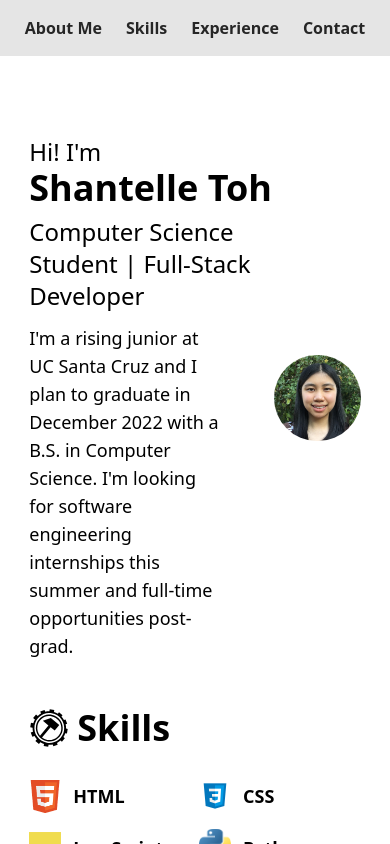
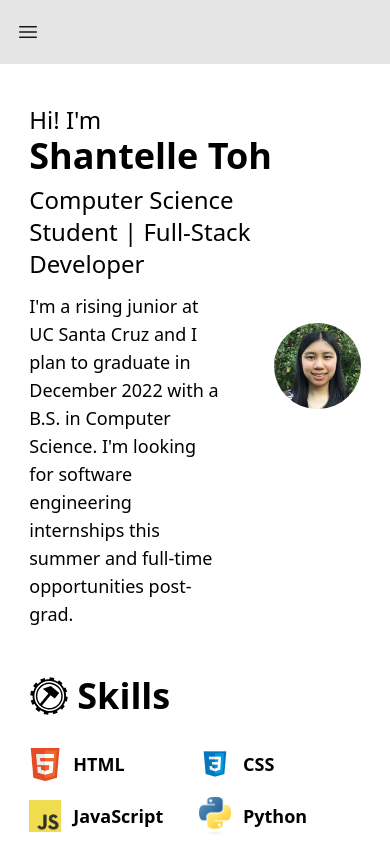
Before and after one commit to shantelletoh/shantelletoh.github.io, a React (Create React App) app in the folder client/: page / in a window 390 px wide. Shown: the top 844 px of the page. Built offline with nearby package versions, Linux system fonts and the light colour scheme.

Commit message:
implement navbar responsive small screen menu toggle

```diff
--- a/client/src/Components/About.jsx
+++ b/client/src/Components/About.jsx
@@ -2,7 +2,7 @@ import headshot from "../assets/headshot.png";
 export default function About() {
   return (
     <div class="flex justify-center pt-10">
-      <div class="mt-10 w-[85vw] max-w-[1080px] flex justify-between items-center sm:gap-3 lg:gap-8">
+      <div class="w-[85vw] max-w-[1080px] flex justify-between items-center sm:gap-3 lg:gap-8">
         <div>
           <h1 class="text-2xl w-full b-4">
             Hi! I'm{" "}
--- a/client/src/Components/Navbar.jsx
+++ b/client/src/Components/Navbar.jsx
@@ -1,6 +1,55 @@
+import { useState } from "react";
 export default function Navbar() {
+  const [open, setOpen] = useState(false);
+
   return (
-    <div class="bg-neutral-200 flex justify-center gap-2 py-2">
+    <div class="bg-neutral-200">
+      <div className="max-w-7xl px-2 sm:px-6 lg:px-8">
+        <div className="relative flex h-16 items-center justify-between">
+          {/* small screen toggle menu button */}
+          <div className="absolute left-0 flex items-center sm:hidden">
+            <button className="inline-flex items-center justify-center rounded-md p-2 text-neutral-900 hover:bg-neutral-200 hover:text-black focus:outline-none focus:ring-2 focus:ring-inset focus:ring-black">
+              {/* if open, display close menu icon */}
+              {open ? (
+                <svg
+                  xmlns="http://www.w3.org/2000/svg"
+                  fill="none"
+                  viewBox="0 0 24 24"
+                  strokeWidth={1.5}
+                  stroke="currentColor"
+                  className="w-6 h-6"
+                  onClick={() => setOpen(false)}
+                >
+                  <path
+                    strokeLinecap="round"
+                    strokeLinejoin="round"
+                    d="M6 18L18 6M6 6l12 12"
+                  />
+                </svg>
+              ) : (
+                // otherwise menu closed, so display open menu icon
+                <svg
+                  xmlns="http://www.w3.org/2000/svg"
+                  fill="none"
+                  viewBox="0 0 24 24"
+                  strokeWidth={1.5}
+                  stroke="currentColor"
+                  className="w-6 h-6"
+                  onClick={() => setOpen(true)}
+                >
+                  <path
+                    strokeLinecap="round"
+                    strokeLinejoin="round"
+                    d="M3.75 6.75h16.5M3.75 12h16.5m-16.5 5.25h16.5"
+                  />
+                </svg>
+              )}
+            </button>
+          </div>
+          {/* nav on md and larger screens */}
+          <div className="flex flex-1 items-center justify-center sm:items-stretch sm:justify-start">
+            <div className="hidden sm:ml-6 sm:block">
+              <div className="flex gap-1 lg:gap-3">
                 <a
                   href="#about"
                   class="text-neutral-800 hover:bg-neutral-300 hover:text-black rounded-md p-2 font-semibold"
@@ -26,5 +75,40 @@ export default function Navbar() {
                   Contact
                 </a>
               </div>
+            </div>
+          </div>
+        </div>
+      </div>
+      {open && (
+        <div className="sm:hidden">
+          <div className="space-y-1 px-2 pb-3">
+            <a
+              href="#about"
+              class="text-neutral-800 hover:bg-neutral-300 hover:text-black rounded-md px-3 py-1.5 font-semibold block w-fit"
+            >
+              About Me
+            </a>
+            <a
+              href="#skills"
+              class="text-neutral-800 hover:bg-neutral-300 hover:text-black rounded-md px-3 py-1.5 font-semibold block w-fit"
+            >
+              Skills
+            </a>
+            <a
+              href="#experience"
+              class="text-neutral-800 hover:bg-neutral-300 hover:text-black rounded-md px-3 py-1.5 font-semibold block w-fit"
+            >
+              Experience
+            </a>
+            <a
+              href="#contact"
+              class="text-neutral-800 hover:bg-neutral-300 hover:text-black rounded-md px-3 py-1.5 font-semibold block w-fit"
+            >
+              Contact
+            </a>
+          </div>
+        </div>
+      )}
+    </div>
   );
 }
```
Lines whose indentation alone changed are shown as unchanged.
